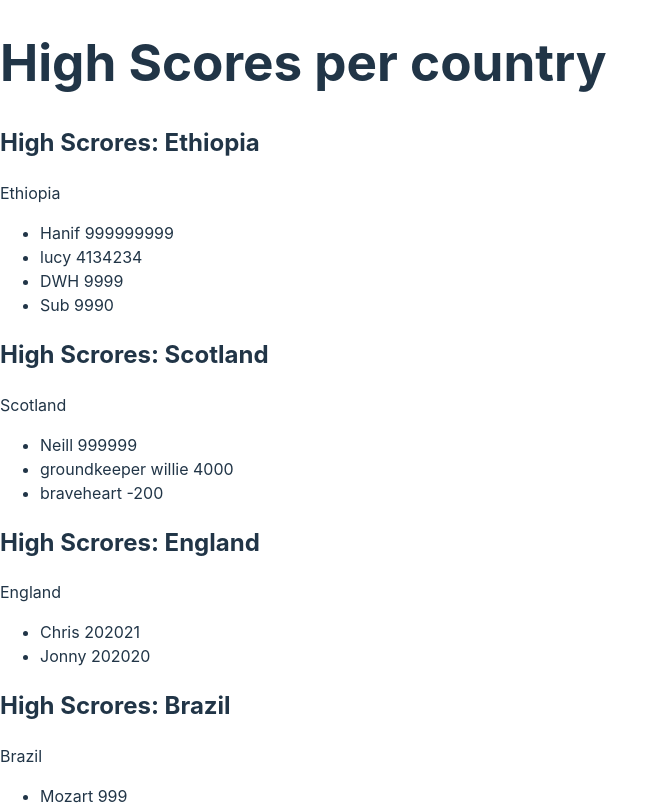
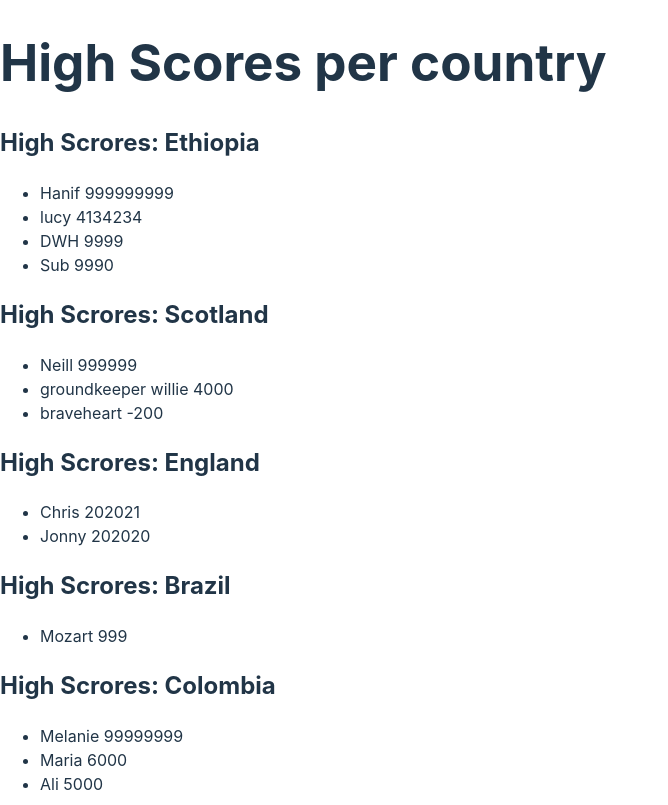
Before and after one commit to eediallo/high-scores-react, a React (Vite) app: page / in a window 1280 px wide. Shown: the top 805 px of the page, without its empty margins (0-668 px from the left). Built offline with nearby package versions, Linux system fonts and the light colour scheme.

Commit message:
removes country name

```diff
--- a/src/App.jsx
+++ b/src/App.jsx
@@ -19,7 +19,6 @@ function RenderScoresPerCountry(allCountryScores) {
     return (
       <>
         <h2>High Scrores: {country.name}</h2>
-        <p key={crypto.randomUUID()}>{country.name}</p>
         <ul>{RenderScores(country)}</ul>
       </>
     );
```
